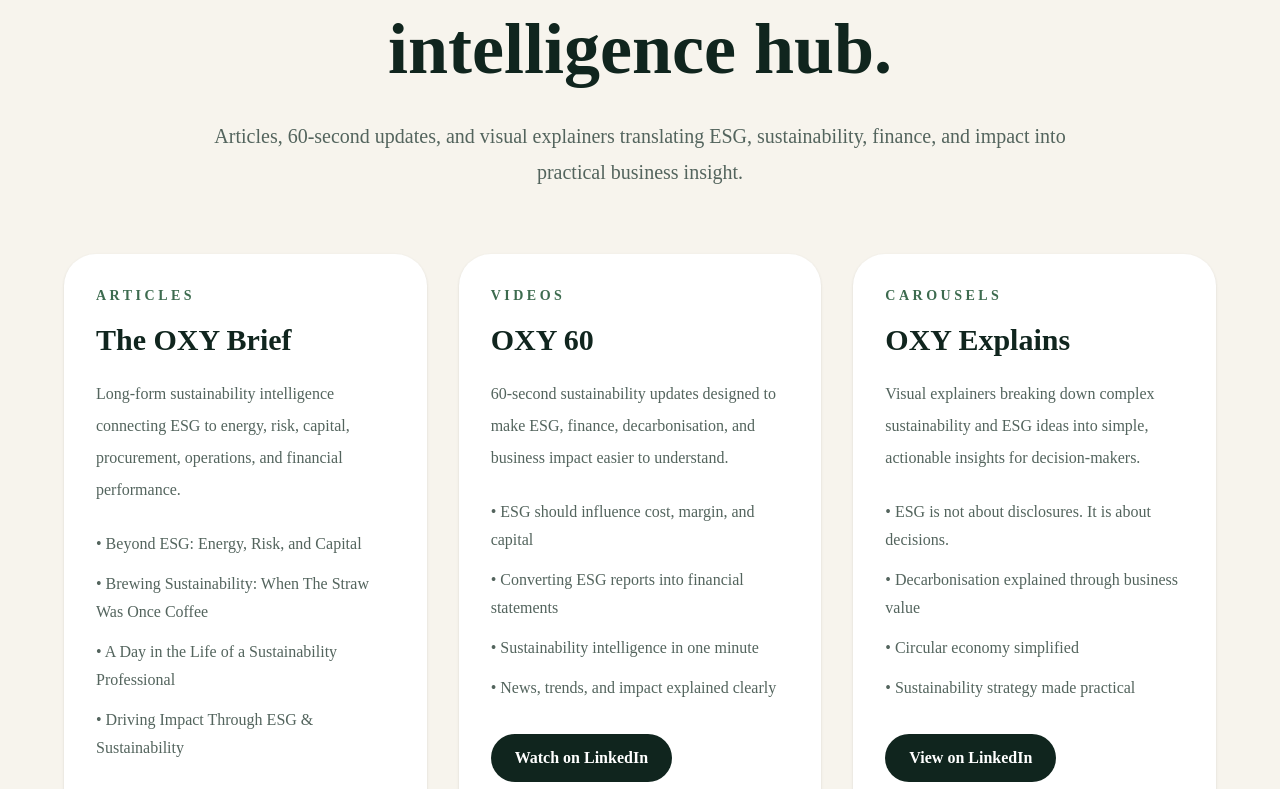
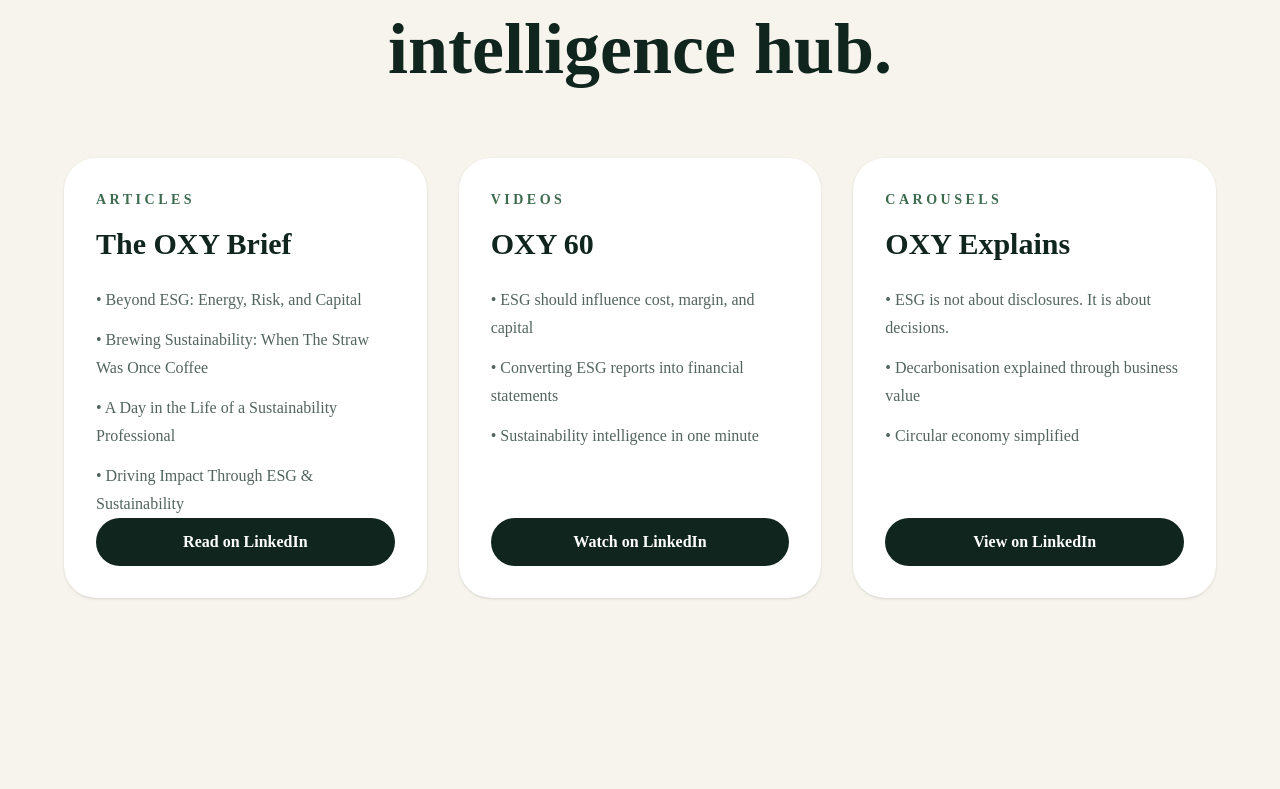
Before and after one commit to toobafateh-code/theoxybrief, a Next.js app: page / in a window 1280 px wide. Shown: the part 6751-7540 px from the top of the page. Built offline with nearby package versions, Linux system fonts and the light colour scheme.

Commit message:
Refine Knowledge Hub with clickable content links

```diff
--- a/app/page.tsx
+++ b/app/page.tsx
@@ -405,114 +405,82 @@ export default function Home() {
 <section id="knowledge-hub" className="px-6 py-24 md:px-16">
   <div className="mx-auto max-w-7xl text-center">
     <p className="text-lg font-bold uppercase tracking-[0.35em] text-[#3D6B4F]">
-      Content Library
+      Knowledge Hub
     </p>
 
     <h2 className="mx-auto mt-5 max-w-5xl text-5xl font-black leading-tight md:text-7xl">
       Explore The OXY Brief intelligence hub.
     </h2>
 
-    <p className="mx-auto mt-6 max-w-4xl text-xl leading-9 text-[#53645D]">
-      Articles, 60-second updates, and visual explainers translating ESG,
-      sustainability, finance, and impact into practical business insight.
+    <div className="mt-16 grid gap-8 md:grid-cols-3">
+      {[
+        {
+          label: "Articles",
+          title: "The OXY Brief",
+          button: "Read on LinkedIn",
+          items: [
+            "Beyond ESG: Energy, Risk, and Capital",
+            "Brewing Sustainability: When The Straw Was Once Coffee",
+            "A Day in the Life of a Sustainability Professional",
+            "Driving Impact Through ESG & Sustainability",
+          ],
+        },
+        {
+          label: "Videos",
+          title: "OXY 60",
+          button: "Watch on LinkedIn",
+          items: [
+            "ESG should influence cost, margin, and capital",
+            "Converting ESG reports into financial statements",
+            "Sustainability intelligence in one minute",
+          ],
+        },
+        {
+          label: "Carousels",
+          title: "OXY Explains",
+          button: "View on LinkedIn",
+          items: [
+            "ESG is not about disclosures. It is about decisions.",
+            "Decarbonisation explained through business value",
+            "Circular economy simplified",
+          ],
+        },
+      ].map((card) => (
+        <div
+          key={card.title}
+          className="flex min-h-[430px] flex-col rounded-[2rem] bg-white p-8 text-left shadow-sm"
+        >
+          <p className="text-sm font-bold uppercase tracking-[0.25em] text-[#3D6B4F]">
+            {card.label}
           </p>
 
-    <div className="mt-16 grid gap-8 md:grid-cols-3">
-      {/* THE OXY BRIEF ARTICLES */}
-      <div className="rounded-[2rem] bg-white p-8 text-left shadow-sm">
-        <p className="text-sm font-bold uppercase tracking-[0.25em] text-[#3D6B4F]">
-          Articles
-        </p>
-
-        <h3 className="mt-4 text-3xl font-bold">
-          The OXY Brief
-        </h3>
-
-        <p className="mt-5 leading-8 text-[#53645D]">
-          Long-form sustainability intelligence connecting ESG to energy,
-          risk, capital, procurement, operations, and financial performance.
-        </p>
+          <h3 className="mt-4 text-3xl font-bold">{card.title}</h3>
 
           <ul className="mt-6 space-y-3 leading-7 text-[#53645D]">
-          <li>• Beyond ESG: Energy, Risk, and Capital</li>
-          <li>• Brewing Sustainability: When The Straw Was Once Coffee</li>
-          <li>• A Day in the Life of a Sustainability Professional</li>
-          <li>• Driving Impact Through ESG &amp; Sustainability</li>
+            {card.items.map((item) => (
+              <li key={item}>
+                <a
+                  href="https://www.linkedin.com/company/the-oxy-brief/"
+                  target="_blank"
+                  rel="noopener noreferrer"
+                  className="hover:text-[#3D6B4F] hover:underline"
+                >
+                  • {item}
+                </a>
+              </li>
+            ))}
           </ul>
 
           <a
             href="https://www.linkedin.com/company/the-oxy-brief/"
             target="_blank"
             rel="noopener noreferrer"
-          className="mt-8 inline-block rounded-full bg-[#10251E] px-6 py-3 font-semibold text-white hover:bg-[#1D3A30]"
+            className="mt-auto inline-block rounded-full bg-[#10251E] px-6 py-3 text-center font-semibold text-white hover:bg-[#1D3A30]"
           >
-          Read on LinkedIn
+            {card.button}
           </a>
         </div>
-
-      {/* OXY 60 VIDEOS */}
-      <div className="rounded-[2rem] bg-white p-8 text-left shadow-sm">
-        <p className="text-sm font-bold uppercase tracking-[0.25em] text-[#3D6B4F]">
-          Videos
-        </p>
-
-        <h3 className="mt-4 text-3xl font-bold">
-          OXY 60
-        </h3>
-
-        <p className="mt-5 leading-8 text-[#53645D]">
-          60-second sustainability updates designed to make ESG, finance,
-          decarbonisation, and business impact easier to understand.
-        </p>
-
-        <ul className="mt-6 space-y-3 leading-7 text-[#53645D]">
-          <li>• ESG should influence cost, margin, and capital</li>
-          <li>• Converting ESG reports into financial statements</li>
-          <li>• Sustainability intelligence in one minute</li>
-          <li>• News, trends, and impact explained clearly</li>
-        </ul>
-
-        <a
-          href="https://www.linkedin.com/company/the-oxy-brief/"
-          target="_blank"
-          rel="noopener noreferrer"
-          className="mt-8 inline-block rounded-full bg-[#10251E] px-6 py-3 font-semibold text-white hover:bg-[#1D3A30]"
-        >
-          Watch on LinkedIn
-        </a>
-      </div>
-
-      {/* OXY EXPLAINS */}
-      <div className="rounded-[2rem] bg-white p-8 text-left shadow-sm">
-        <p className="text-sm font-bold uppercase tracking-[0.25em] text-[#3D6B4F]">
-          Carousels
-        </p>
-
-        <h3 className="mt-4 text-3xl font-bold">
-          OXY Explains
-        </h3>
-
-        <p className="mt-5 leading-8 text-[#53645D]">
-          Visual explainers breaking down complex sustainability and ESG ideas
-          into simple, actionable insights for decision-makers.
-        </p>
-
-        <ul className="mt-6 space-y-3 leading-7 text-[#53645D]">
-          <li>• ESG is not about disclosures. It is about decisions.</li>
-          <li>• Decarbonisation explained through business value</li>
-          <li>• Circular economy simplified</li>
-          <li>• Sustainability strategy made practical</li>
-        </ul>
-
-        <a
-          href="https://www.linkedin.com/company/the-oxy-brief/"
-          target="_blank"
-          rel="noopener noreferrer"
-          className="mt-8 inline-block rounded-full bg-[#10251E] px-6 py-3 font-semibold text-white hover:bg-[#1D3A30]"
-        >
-          View on LinkedIn
-        </a>
-      </div>
+      ))}
     </div>
   </div>
 </section>
```
Lines whose indentation alone changed are shown as unchanged.
